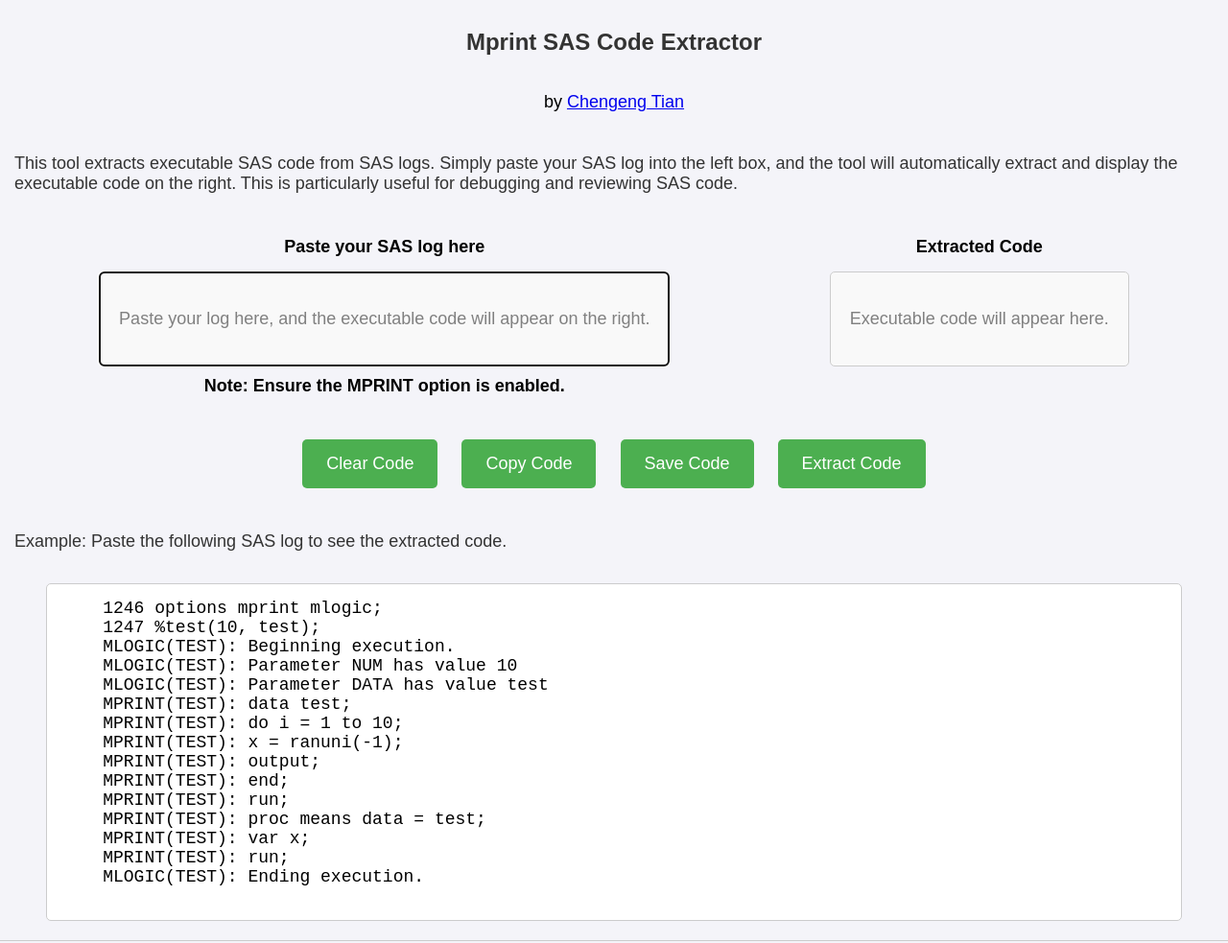
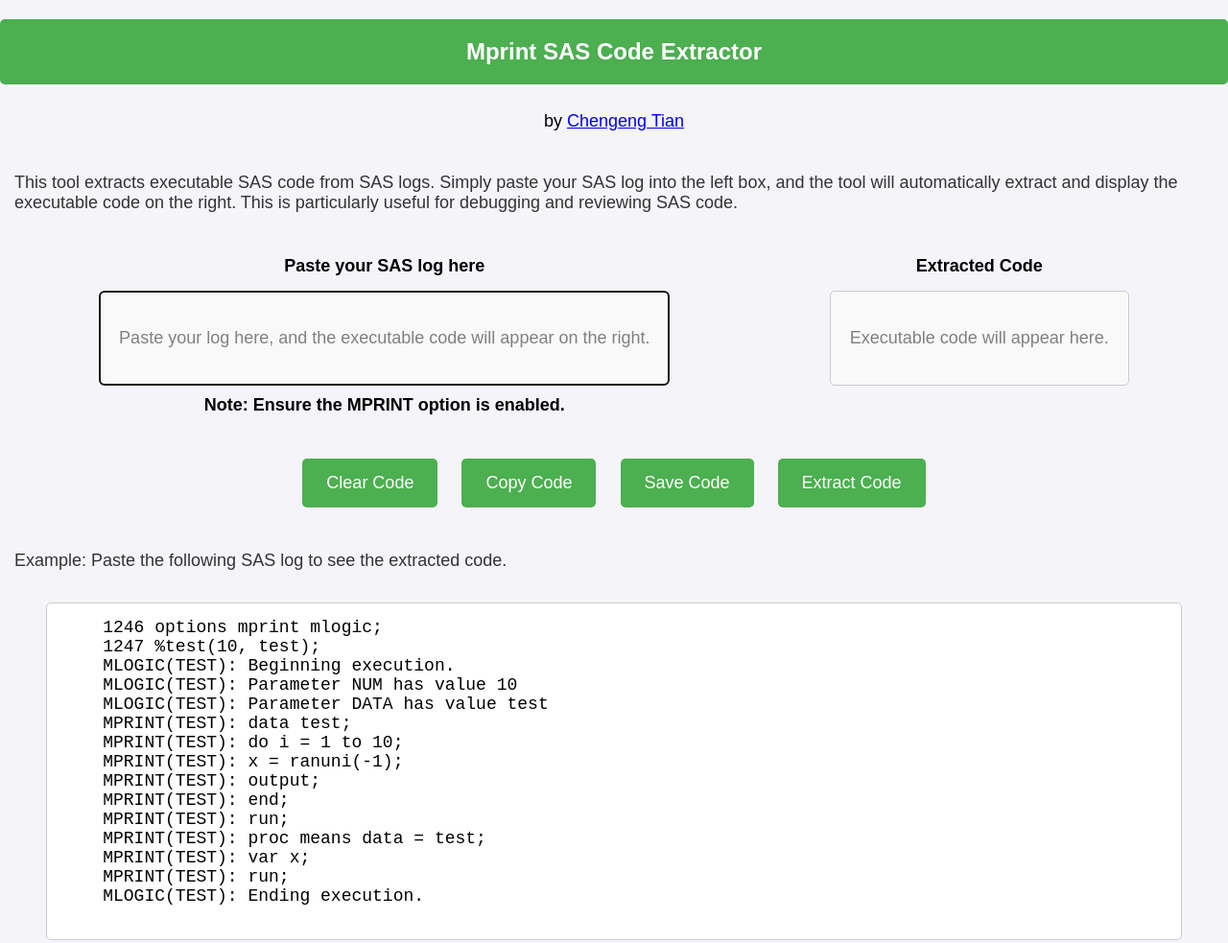
Before and after one commit to zzzzqqqa/SASmprint2code, a plain HTML site: page index.html in a window 1280 px wide. Shown: the top 983 px of the page at 96% size. Drawn offline with Linux system fonts and the light colour scheme.

Commit message:
Adjust layout and increase font size in index.html

```diff
--- a/index.html
+++ b/index.html
@@ -148,7 +148,7 @@
     </style>
 </head>
 <body>
-    <h1>Mprint SAS Code Extractor</h1>
+    <h1 style="background-color: #4CAF50; color: white; padding: 20px; border-radius: 5px; text-align: center;">Mprint SAS Code Extractor</h1>
     <p style="text-align: center; padding: 10px;">by <a href="https://github.com/zzzzqqqa">Chengeng Tian</a></p>
     <div>
             <p style="text-align: left; padding: 15px; font-size: 18px; color: #333;">This tool extracts executable SAS code from SAS logs. Simply paste your SAS log into the left box, and the tool will automatically extract and display the executable code on the right. This is particularly useful for debugging and reviewing SAS code.</p>
```
